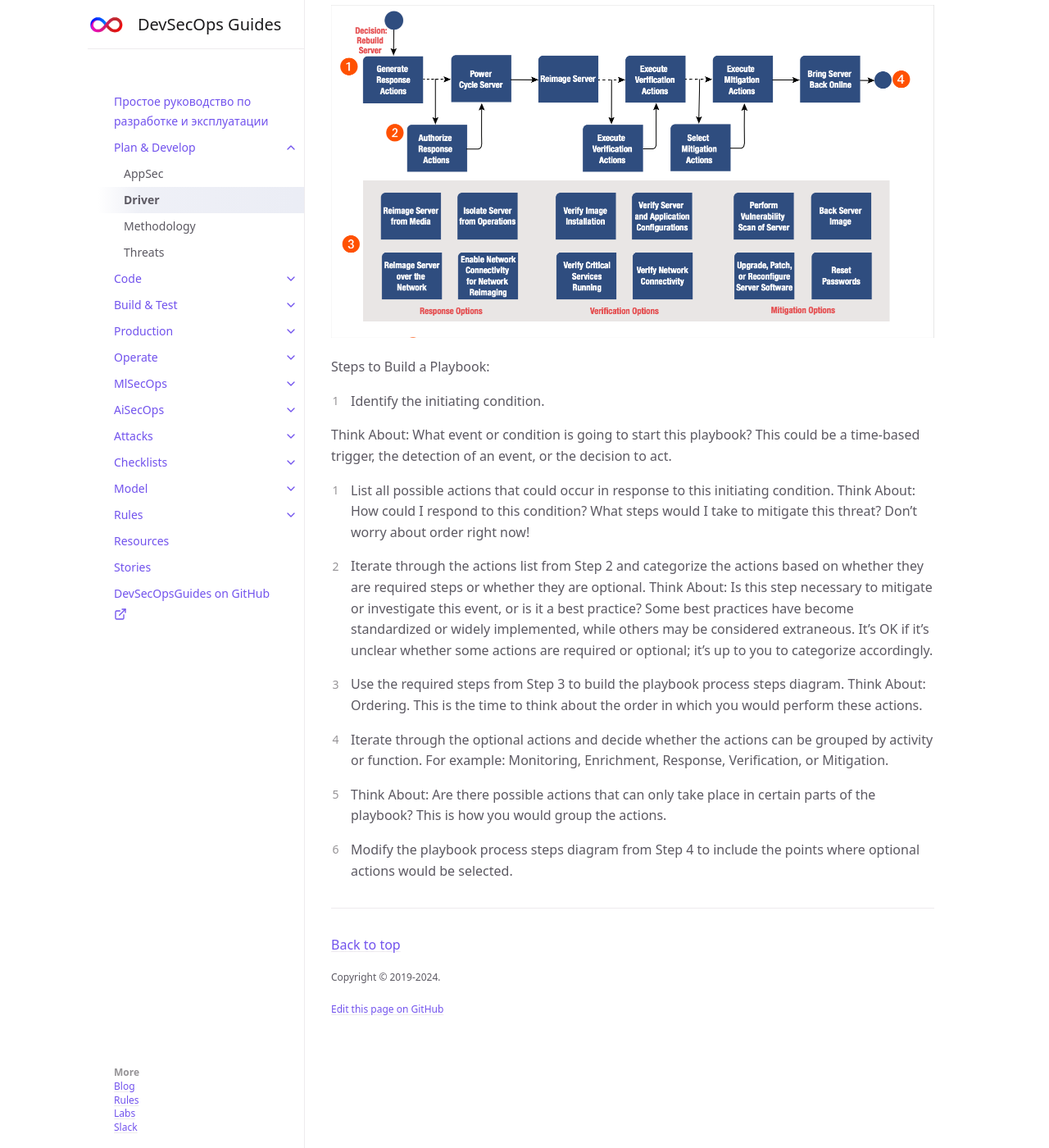
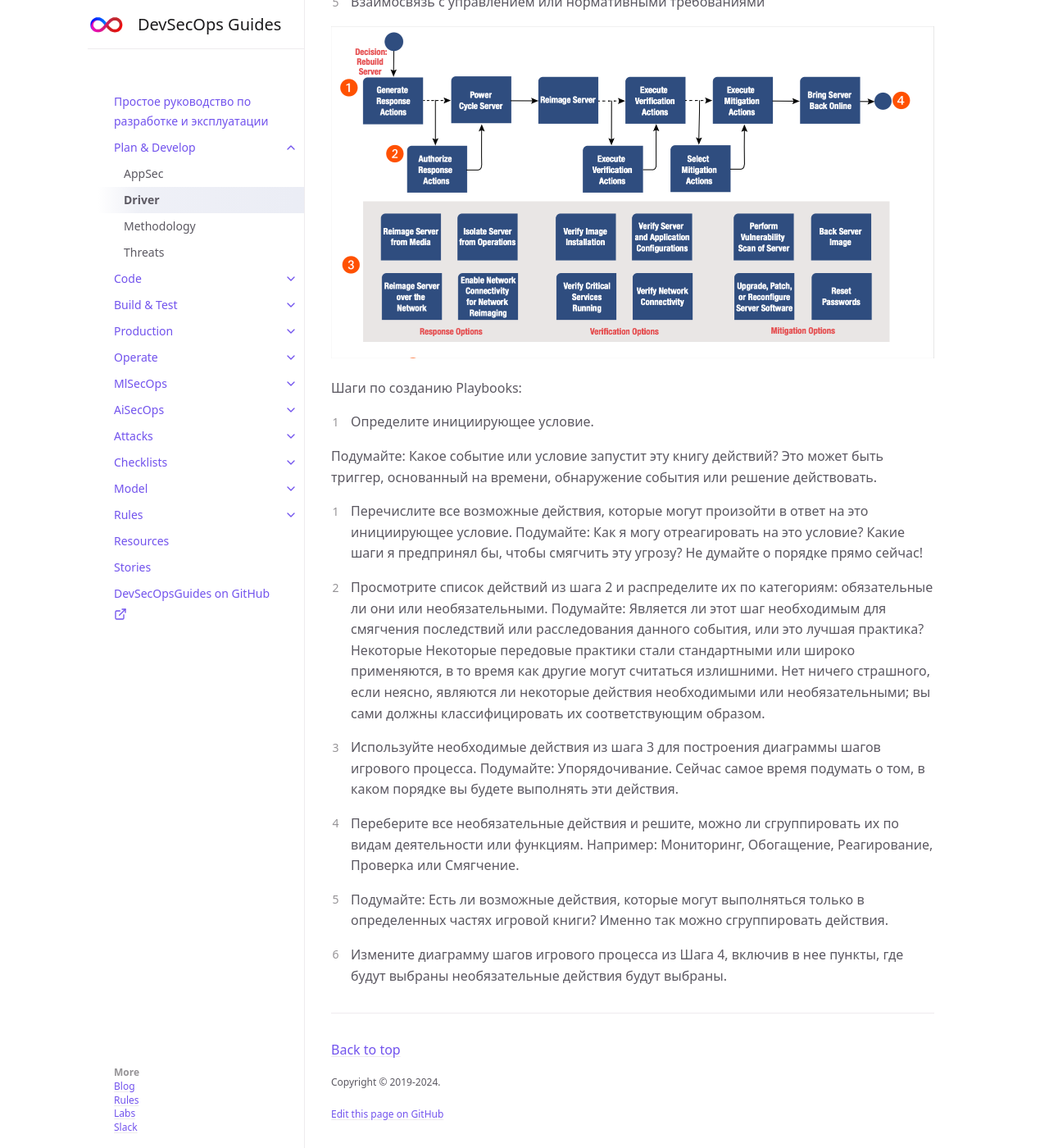
Before and after one commit to 2artem2/Work-Stuff, a Jekyll site: the page built from docs/plan-develop/driver.md, in a window 1280 px wide and 1400 px high, scrolled down 4993 px. Shown: the whole window at 82% size. Built offline with Jekyll 4.4.1, drawn with Linux system fonts in a browser that asks for light colours; some of the changed text lies outside the part shown.

Commit message:
driver.md

```diff
--- a/docs/plan-develop/driver.md
+++ b/docs/plan-develop/driver.md
@@ -73,58 +73,58 @@ DevSecOps - это методология, направленная на инт
 {: .highlight }
 FindSecbugs, Fortify, Coverity, klocwork.
 
-* **Dynamic Application Security Testing (DAST)**
+* **Динамическое тестирование безопасности приложений (DAST)**
 
 {: .highlight }
 OWASP ZAP, BurpSuite
 
-* **Interactive Application Security Testing (IAST)**
+* **Интерактивное тестирование безопасности приложений (IAST)**
 
 {: .highlight }
 CheckMarks Varacode
 
 
-* **Run-time Application Security Protection(RASP)**
+* **Защита безопасности приложений во время выполнения (RASP)**
 
 {: .highlight }
 OpenRASP
 
-* **SEI CERT Coding**
+* **SEI CERT кодинг**
 
 {: .highlight }
 https://wiki.sei.cmu.edu/confluence/display/seccode/SEI+CERT+Coding+Standards
 
-* **Software Assurance Marketplace (SWAMP)**
+* **Рынок программных гарантий (SWAMP)**
 
 {: .highlight }
 https://www.mir-swamp.org/
 
-### Environment Hardening
+### Упрочнение окружающей среды
 
-* Secure configuration baseline
-* Constant monitoring mechanism
+* Безопасная базовая линия конфигурации
+* Механизм постоянного мониторинга
 
-### Constant monitoring mechanism
+### Механизм постоянного мониторинга
 
-* **Common vulnerabilities and exposures (CVEs)**
+* **Общие уязвимости и уязвимые места (CVE)**
 
 {: .highlight }
 OpenVAS, NMAP
 
-* **Integrity monitoring**
+* **Контроль целостности**
 
 {: .highlight }
 OSSEC
 
-* **Secure configuration compliance**
+* **Безопасное соблюдение конфигурации**
 
 {: .highlight }
 OpenSCAP
 
-* **Sensitive information exposure**
+* **Раскрытие конфиденциальной информации**
 
 {: .note }
-No specific open source tool in this area. However, we may define specific regular expression patterns
+Специального инструмента с открытым исходным кодом в этой области нет. Однако мы можем определить конкретные шаблоны регулярных выражений
 
 
 ## ENGAGE
@@ -138,92 +138,92 @@ https://engage.mitre.org/matrix/
 
 ### Playbooks
 
-Process Oriented
+Ориентирован на процесс
 
-* Reflects organization's policies and procedures
-* List activities that may require human interaction
-* Organization-to-organization shareable
+* Отражает политику и процедуры организации
+* Перечень видов деятельности, которые могут потребовать взаимодействия с людьми
+* Возможность обмена между организациями
 
 
 
 #### Playbooks
 
-Process Oriented
+Ориентирован на процесс
 
-* Reflects organization's policies and procedures
-* List activities that may require human interaction
-* Organization-to-organization shareable
+* Отражает политику и процедуры организации
+* Перечень видов деятельности, которые могут потребовать взаимодействия с людьми
+* Возможность обмена между организациями
 
 
 
-#### Workflows
+#### Рабочие процессы
 
-Technical Steps
+Технические этапы
 
-* Focused on machine interaction
-* Supports tailorable levels of automation
-* Machine-to-machine shareable
+* Ориентирован на взаимодействие с машинами
+* Поддерживает настраиваемые уровни автоматизации
+* Возможность обмена между машинами
 
 
-#### Local Instance
+#### Локальный экземпляр
 
-Execution at the System Level
+Выполнение на уровне системы
 
-* Activity conducted is tailored to target system
-* Describes specific decision logic and thresholds
-* Machine-to-machine shareable in organization
+* Проводимые действия адаптированы к целевой системе
+* Описывает конкретную логику принятия решений и пороговые значения
+* Возможность совместного использования в организации от машины к машине
 
 
-### Example Playbook
+### Пример Playbooks
 
-To represent a general security process in a manner that:
-1. Most organizations can associate with a process they are a
-performing
-2. Can be mapped to governance or regulatory
-requirements (e.g., NIST 800-53)
-3. Demonstrates a path to automation of the process over time
-4. Identifies industry best practices for steps in the process
+Представить общий процесс обеспечения безопасности таким образом, чтобы:
+1. Большинство организаций могут ассоциировать с процессом, который они
+выполняют
+2. Может быть сопоставлен с руководящими или нормативными
+требованиями (например, NIST 800-53).
+3. Демонстрирует путь к автоматизации процесса с течением времени
+4. Определяет лучшие отраслевые практики для этапов процесса
 
-Playbook Content Types:
+Типы содержания Playbooks:
 
-1. Initiating Condition
-2. Process Steps
-3. Best Practices and Local Policies
-4. End State
-5. Relationship to Governance or Regulatory Requirements
+1. Инициирующее условие
+2. Шаги процесса
+3. Лучшие практики и местная политика
+4. Конечное состояние
+5. Взаимосвязь с управлением или нормативными требованиями
 
 
 
 ![IACD](../../../assets/images/iacd.png)
 
 
-Steps to Build a Playbook:
+Шаги по созданию Playbooks:
 
 
-1. Identify the initiating condition.
+1. Определите инициирующее условие.
 
- Think About: What event or condition is going to start this playbook? This could be a time-based trigger,
-the detection of an event, or the decision to act.
+ Подумайте: Какое событие или условие запустит эту книгу действий? Это может быть триггер, основанный на времени,
+обнаружение события или решение действовать.
 
-2. List all possible actions that could occur in response to this initiating condition.
- Think About: How could I respond to this condition? What steps would I take to mitigate this threat?
-Don’t worry about order right now!
+2. Перечислите все возможные действия, которые могут произойти в ответ на это инициирующее условие.
+ Подумайте: Как я могу отреагировать на это условие? Какие шаги я предпринял бы, чтобы смягчить эту угрозу?
+Не думайте о порядке прямо сейчас!
 
-3. Iterate through the actions list from Step 2 and categorize the actions based on whether they are required
-steps or whether they are optional.
- Think About: Is this step necessary to mitigate or investigate this event, or is it a best practice? Some
-best practices have become standardized or widely implemented, while others may be considered extraneous.
-It’s OK if it’s unclear whether some actions are required or optional; it’s up to you to categorize accordingly.
+3. Просмотрите список действий из шага 2 и распределите их по категориям: обязательные ли они
+или необязательными.
+ Подумайте: Является ли этот шаг необходимым для смягчения последствий или расследования данного события, или это лучшая практика? Некоторые
+Некоторые передовые практики стали стандартными или широко применяются, в то время как другие могут считаться излишними.
+Нет ничего страшного, если неясно, являются ли некоторые действия необходимыми или необязательными; вы сами должны классифицировать их соответствующим образом.
 
-4. Use the required steps from Step 3 to build the playbook process steps diagram.
- Think About: Ordering. This is the time to think about the order in which you would perform these
-actions.
+4. Используйте необходимые действия из шага 3 для построения диаграммы шагов игрового процесса.
+ Подумайте: Упорядочивание. Сейчас самое время подумать о том, в каком порядке вы будете выполнять эти
+действия.
 
-5. Iterate through the optional actions and decide whether the actions can be grouped by activity or function.
-For example: Monitoring, Enrichment, Response, Verification, or Mitigation.
+5. Переберите все необязательные действия и решите, можно ли сгруппировать их по видам деятельности или функциям.
+Например: Мониторинг, Обогащение, Реагирование, Проверка или Смягчение.
 
-6. Think About: Are there possible actions that can only take place in certain parts of the playbook?
-This is how you would group the actions.
+6. Подумайте: Есть ли возможные действия, которые могут выполняться только в определенных частях игровой книги?
+Именно так можно сгруппировать действия.
 
-7. Modify the playbook process steps diagram from Step 4 to include the points where optional actions
-would be selected.
+7. Измените диаграмму шагов игрового процесса из Шага 4, включив в нее пункты, где будут выбраны необязательные действия
+будут выбраны.
```
